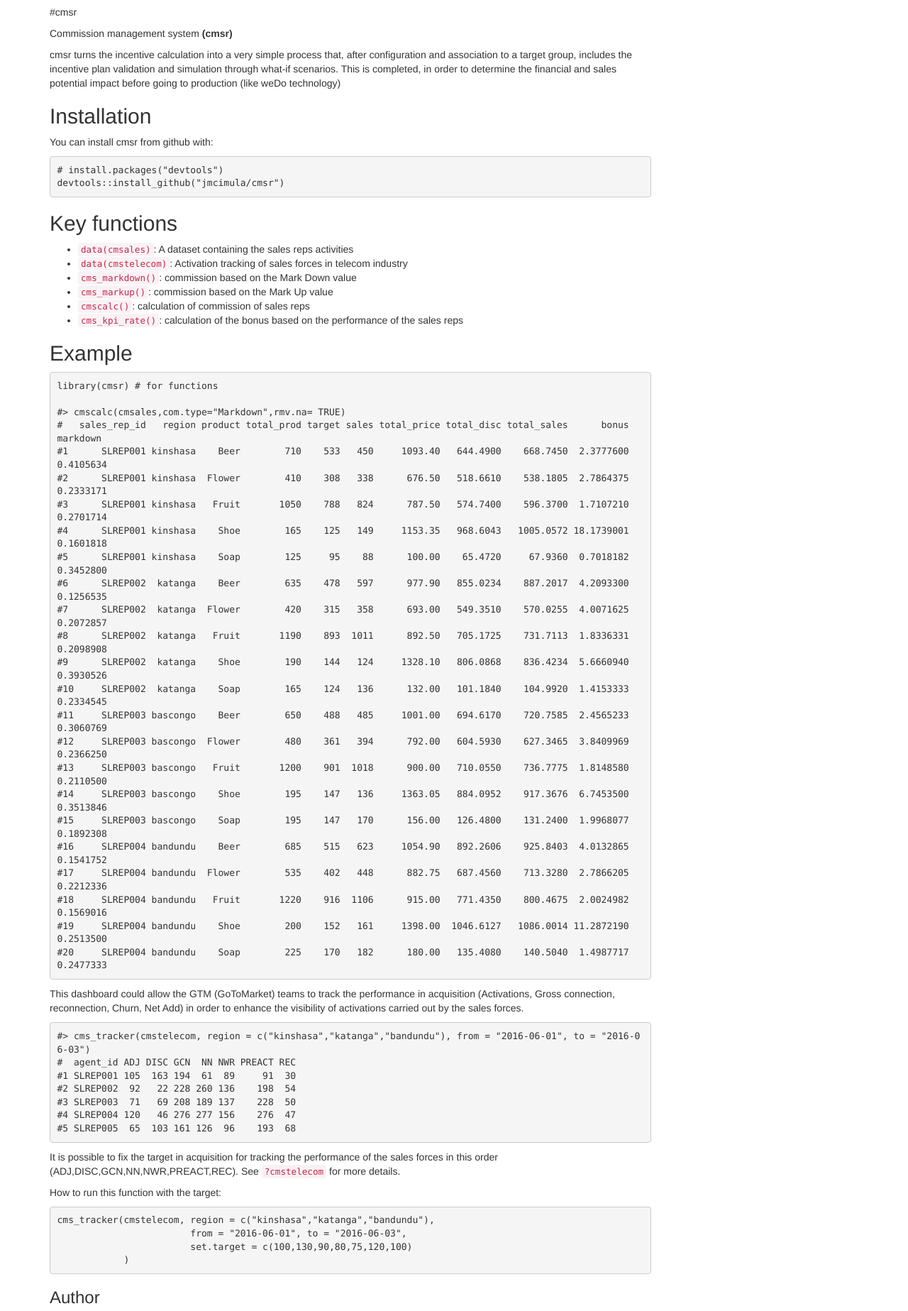
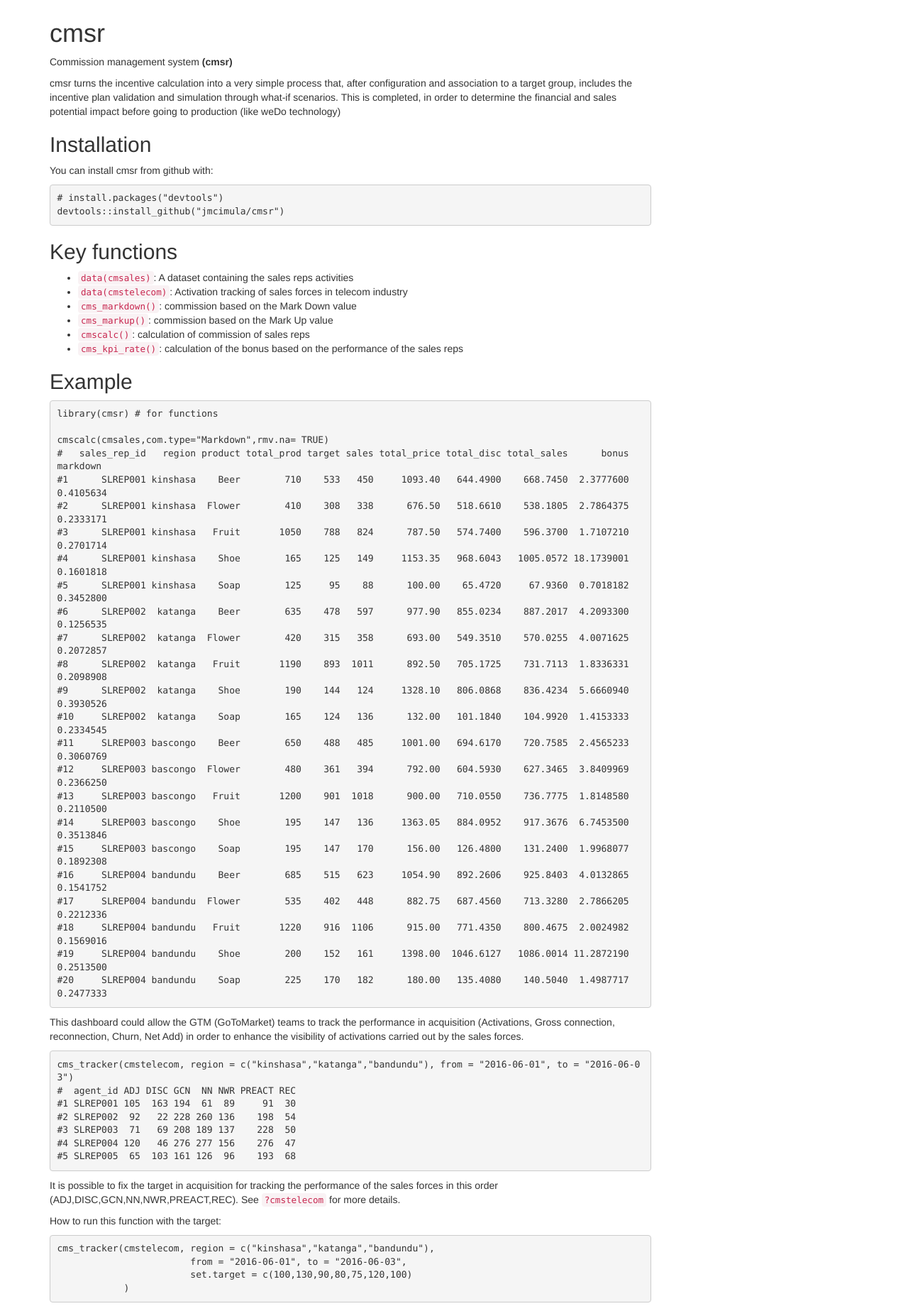
Before and after one commit to jmpasmoi/cmsr, a plain HTML site: page docs/index.html in a window 1280 px wide. Shown: the part 53-1900 px from the top of the page at 71% size. Drawn offline with nearby package versions, Linux system fonts and the light colour scheme; some packages are replaced by stand-ins of ours.

Commit message:
Use dev staticdocs

```diff
--- a/docs/index.html
+++ b/docs/index.html
@@ -13,6 +13,8 @@
 <link href="https://maxcdn.bootstrapcdn.com/font-awesome/4.6.3/css/font-awesome.min.css" rel="stylesheet" integrity="sha384-T8Gy5hrqNKT+hzMclPo118YTQO6cYprQmhrYwIiQ/3axmI1hQomh7Ud2hPOy8SP1" crossorigin="anonymous">
 <script src="https://maxcdn.bootstrapcdn.com/bootstrap/3.3.7/js/bootstrap.min.js" integrity="sha384-Tc5IQib027qvyjSMfHjOMaLkfuWVxZxUPnCJA7l2mCWNIpG9mGCD8wGNIcPD7Txa" crossorigin="anonymous"></script>
 
+
+<link href="https://maxcdn.bootstrapcdn.com/bootswatch/3.3.7/cerulean/bootstrap.min.css" rel="stylesheet" crossorigin="anonymous">
 
 
 <!-- staticdocs -->
@@ -65,7 +67,7 @@
 
         <div class="row">
   <div class="col-md-9">
-    <p>#cmsr</p>
+    <h1>cmsr</h1>
 
 <p>Commission management system <strong>(cmsr)</strong> </p>
 
@@ -94,7 +96,7 @@ devtools::install_github(&quot;jmcimula/cmsr&quot;)
 
 <pre><code class="r">library(cmsr) # for functions
 
-#&gt; cmscalc(cmsales,com.type=&quot;Markdown&quot;,rmv.na= TRUE)
+cmscalc(cmsales,com.type=&quot;Markdown&quot;,rmv.na= TRUE)
 #   sales_rep_id   region product total_prod target sales total_price total_disc total_sales      bonus  markdown
 #1      SLREP001 kinshasa    Beer        710    533   450     1093.40   644.4900    668.7450  2.3777600 0.4105634
 #2      SLREP001 kinshasa  Flower        410    308   338      676.50   518.6610    538.1805  2.7864375 0.2333171
@@ -120,7 +122,7 @@ devtools::install_github(&quot;jmcimula/cmsr&quot;)
 
 <p>This dashboard could allow the GTM (GoToMarket) teams to track the performance in acquisition (Activations, Gross connection, reconnection, Churn, Net Add) in order to enhance the visibility of activations carried out by the sales forces.</p>
 
-<pre><code class="r">#&gt; cms_tracker(cmstelecom, region = c(&quot;kinshasa&quot;,&quot;katanga&quot;,&quot;bandundu&quot;), from = &quot;2016-06-01&quot;, to = &quot;2016-06-03&quot;)
+<pre><code class="r">cms_tracker(cmstelecom, region = c(&quot;kinshasa&quot;,&quot;katanga&quot;,&quot;bandundu&quot;), from = &quot;2016-06-01&quot;, to = &quot;2016-06-03&quot;)
 #  agent_id ADJ DISC GCN  NN NWR PREACT REC
 #1 SLREP001 105  163 194  61  89     91  30
 #2 SLREP002  92   22 228 260 136    198  54
```
